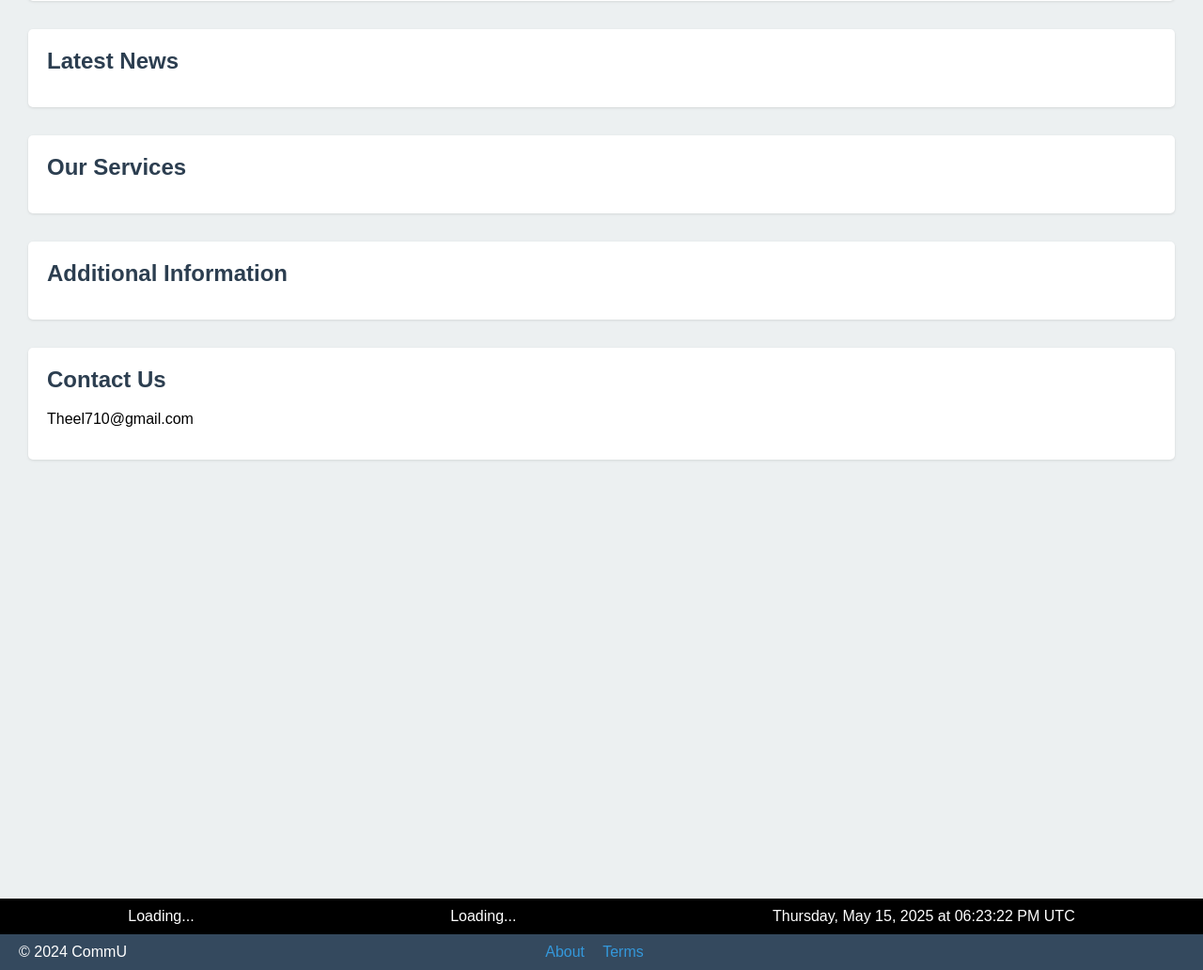
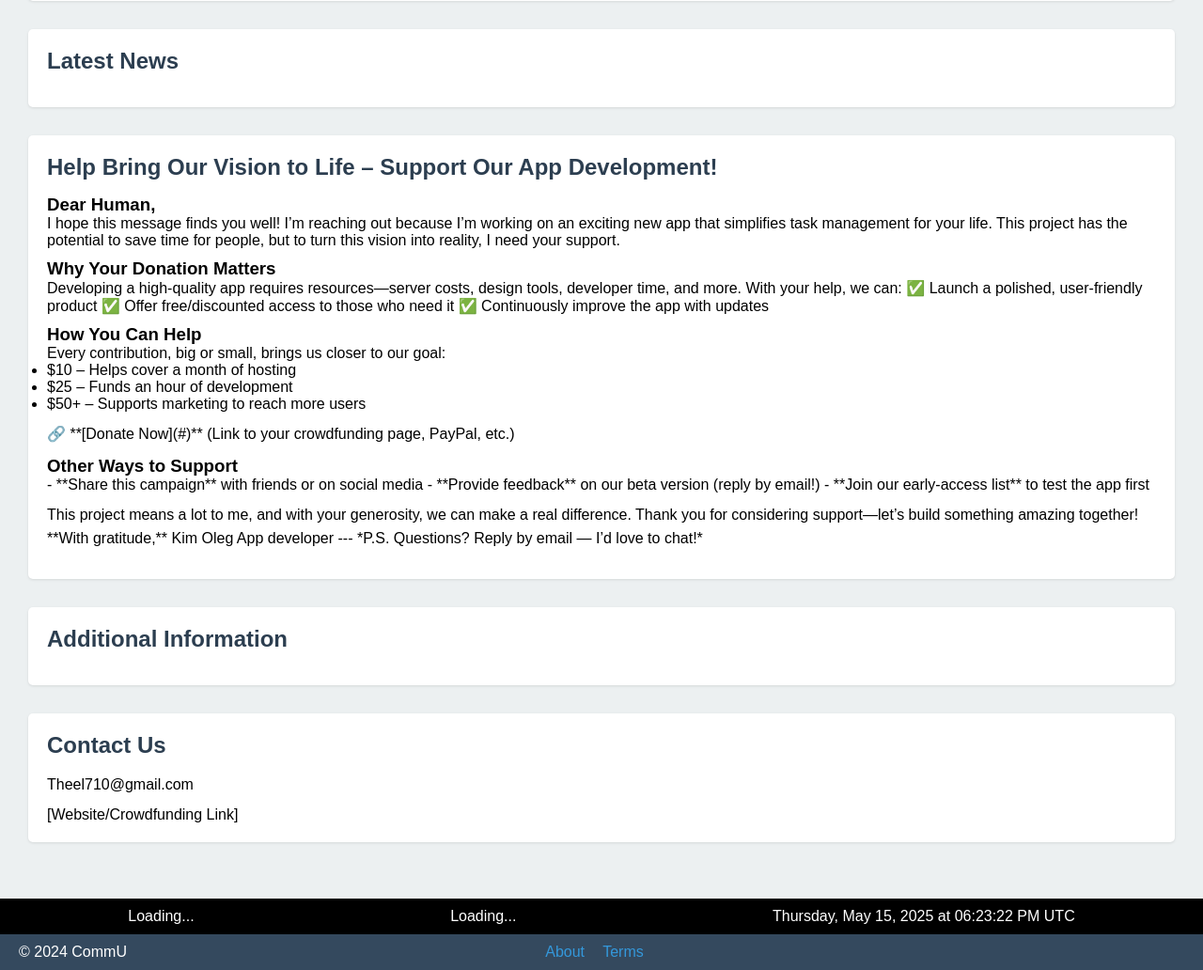
Before and after one commit to el710/CommU, a Django app: template DJpro/CommU/uproject/templates/index.html in a window 1280 px wide. Shown: the part 274-1306 px from the top of the page at 94% size. Run offline with Django 5.2, Linux system fonts and the light colour scheme; the template is opened without the code that fills it, so the values that code supplies are empty.

Commit message:
docs: upgrade

```diff
--- a/DJpro/CommU/uproject/templates/index.html
+++ b/DJpro/CommU/uproject/templates/index.html
@@ -272,8 +272,51 @@
     </section>
 
     <section class="index-content-section">
-        <h2>Our Services</h2>
-        <p></p>
+        <h2>Help Bring Our Vision to Life – Support Our App Development!</h2>
+        <p>
+            <h3>Dear Human,</h3>
+            I hope this message finds you well! I’m reaching out because I’m working on an exciting new app that
+            simplifies task management for your life.
+            This project has the potential to save time for people, but to turn this vision into reality, I need your support.
+        </p>
+        <p>
+            <h3>Why Your Donation Matters</h3>
+             Developing a high-quality app requires resources—server costs, design tools, developer time, and more. With your help, we can:
+             ✅ Launch a polished, user-friendly product
+             ✅ Offer free/discounted access to those who need it
+             ✅ Continuously improve the app with updates
+        </p>
+        <p>
+             <h3>How You Can Help</h3>
+             Every contribution, big or small, brings us closer to our goal:
+             <ul>
+                <li> $10 – Helps cover a month of hosting</li>
+                <li> $25 – Funds an hour of development</li>
+                <li> $50+ – Supports marketing to reach more users</li>
+             </ul>
+
+        </p>
+        <p>
+
+             🔗 **[Donate Now](#)** (Link to your crowdfunding page, PayPal, etc.)
+        </p>
+        <p>
+             <h3>Other Ways to Support</h3>
+             - **Share this campaign** with friends or on social media
+             - **Provide feedback** on our beta version (reply by email!)
+             - **Join our early-access list** to test the app first
+        </p>
+        <p>
+             This project means a lot to me, and with your generosity, we can make a real difference.
+             Thank you for considering support—let’s build something amazing together!
+
+             **With gratitude,**
+             Kim Oleg
+             App developer
+
+            ---
+            *P.S. Questions? Reply by email — I’d love to chat!*
+        </p>
     </section>
 
             <section class="index-content-section">
@@ -284,6 +327,7 @@
             <section class="index-content-section">
                 <h2>Contact Us</h2>
                 <p>Theel710@gmail.com</p>
+                [Website/Crowdfunding Link]
             </section>
         {% endblock %} <!-- workplace -->
     </main>
```
Also changed, not shown: DJpro/CommU/main/views.py (+31 -18 lines), DJpro/CommU/uproject/templates/contract.html (+17 -6 lines).
